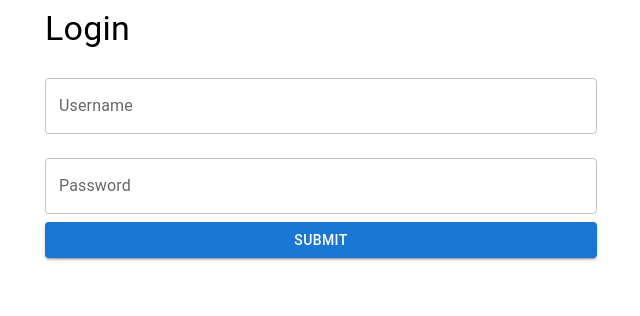
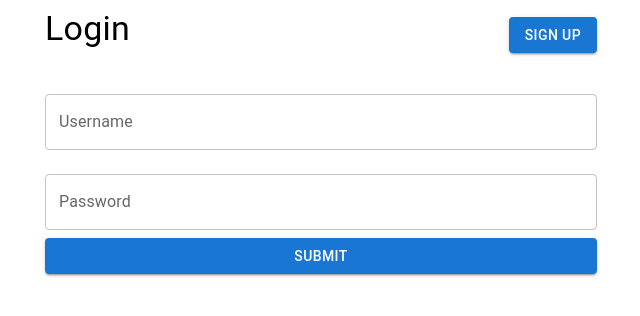
Before and after one commit to diyasanghvii/Game-Night-Recommendation-System, a React (Create React App) app in the folder frontend/: page / in a window 1280 px wide. Shown: the top 316 px of the page, without its empty margins (319-959 px from the left). Built offline with nearby package versions, Linux system fonts and the light colour scheme; no server answers; the HTML template or start-up script is replaced by a standard one.

Commit message:
I've added SignUp button in the Login UI

```diff
--- a/frontend/src/Components/Login/Login.js
+++ b/frontend/src/Components/Login/Login.js
@@ -1,6 +1,6 @@
 import React, { useState } from "react";
 import TextBox from "../TextBox/TextBox";
-import { Container } from "@mui/material";
+import { Container, Grid } from "@mui/material";
 import Btn from "../Button/Btn";
 import Text from "../Typography/Text";
 
@@ -13,17 +13,23 @@ const Login = () => {
     console.log("Password:", password);
   };
 
+  const handleSignUp = () => {
+    // Handle SignUp action here, navigate to SignUp page or show SignUp form
+    console.log("Navigate to SignUp page or show SignUp form");
+  };
+
   return (
     <Container maxWidth="sm">
-      <Text variant="h4" gutterBottom={true} label={"Login"} />
-
+      <Grid container justifyContent="space-between" alignItems="center" marginBottom={2}>
+        <Text variant="h4" gutterBottom={true} label={"Login"} />
+        <Btn label="Sign Up" onClick={handleSignUp} />
+      </Grid>
       <TextBox
         label="Username"
         value={username}
         fullWidth={true}
         onChange={(e) => setUsername(e.target.value)}
       />
-
       <TextBox
         label="Password"
         type="password"
@@ -31,7 +37,6 @@ const Login = () => {
         fullWidth={true}
         onChange={(e) => setPassword(e.target.value)}
       />
-
       <Btn fullWidth={true} label={"Submit"} onClick={handleLogin} />
     </Container>
   );
```
